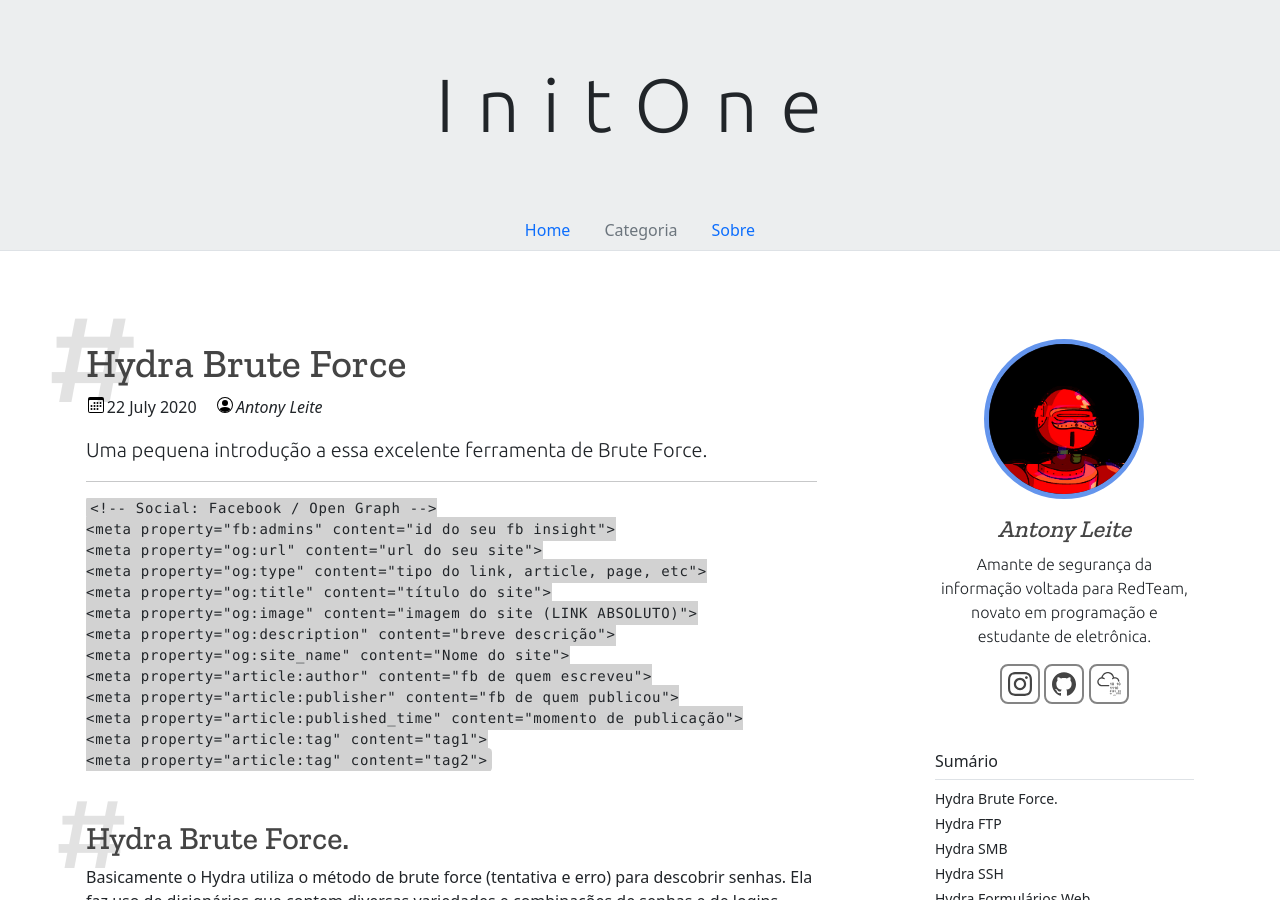
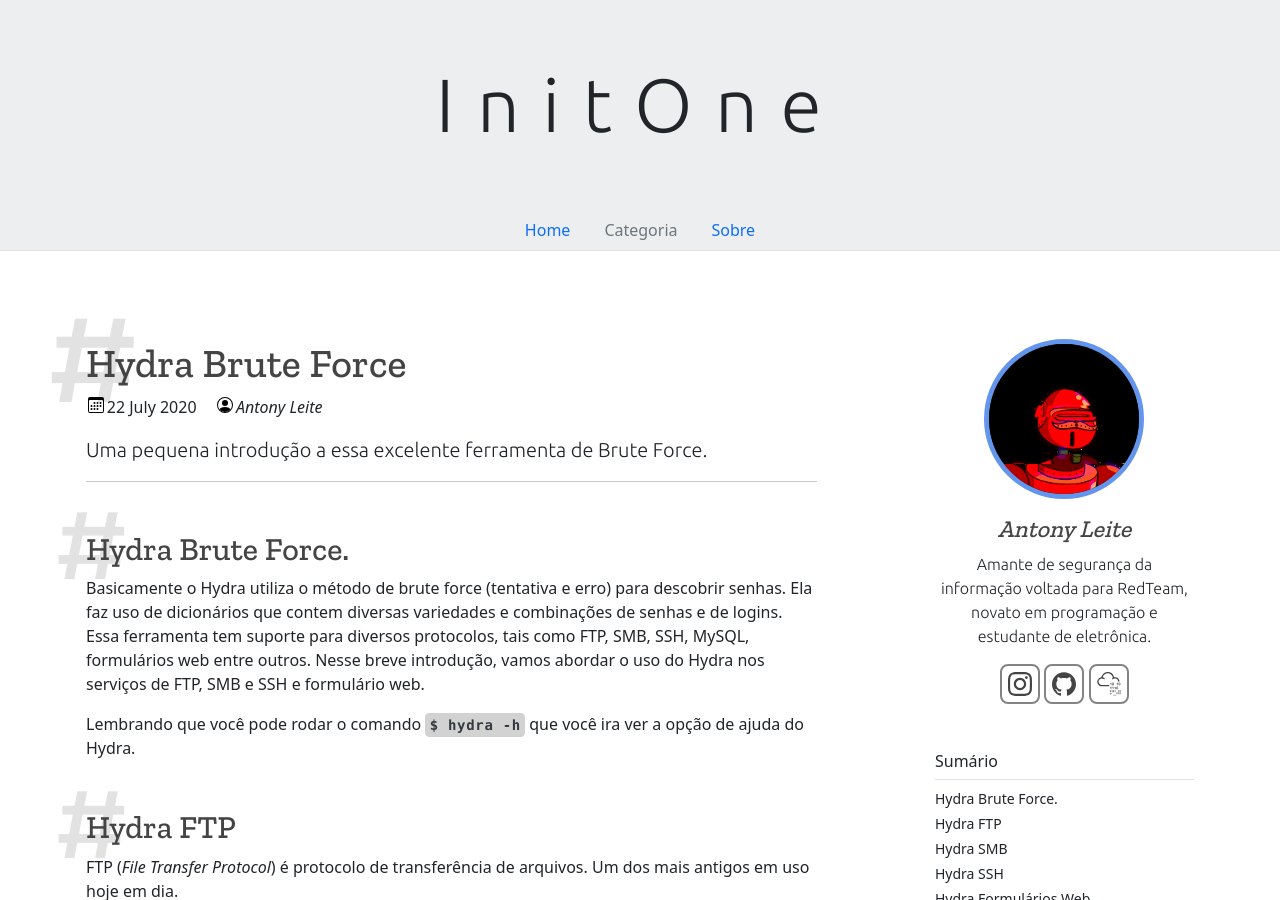
Before and after one commit to in1t0n3/initone.com.br, a Jekyll site: the page built from _posts/2020-07-22-HydraBruteForce.md, in a window 1280 px wide and 900 px high. Built offline with Jekyll 4.4.1, drawn with Linux system fonts in a browser that asks for light colours; part of the change alters nothing that is shown.

Commit message:
Update 2020-07-22-HydraBruteForce.md

````diff
--- a/_posts/2020-07-22-HydraBruteForce.md
+++ b/_posts/2020-07-22-HydraBruteForce.md
@@ -5,23 +5,6 @@ author: 'Antony Leite'
 date: 2020-07-22 12:00:00 -0300
 lide: Uma pequena introdução a essa excelente ferramenta de Brute Force.
 ---
-
-
-```html
-<!-- Social: Facebook / Open Graph -->
-<meta property="fb:admins" content="id do seu fb insight">
-<meta property="og:url" content="url do seu site">
-<meta property="og:type" content="tipo do link, article, page, etc">
-<meta property="og:title" content="título do site">
-<meta property="og:image" content="imagem do site (LINK ABSOLUTO)">
-<meta property="og:description" content="breve descrição">
-<meta property="og:site_name" content="Nome do site">
-<meta property="article:author" content="fb de quem escreveu">
-<meta property="article:publisher" content="fb de quem publicou">
-<meta property="article:published_time" content="momento de publicação">
-<meta property="article:tag" content="tag1">
-<meta property="article:tag" content="tag2">
-```
 
 ## Hydra Brute Force.
 
````
